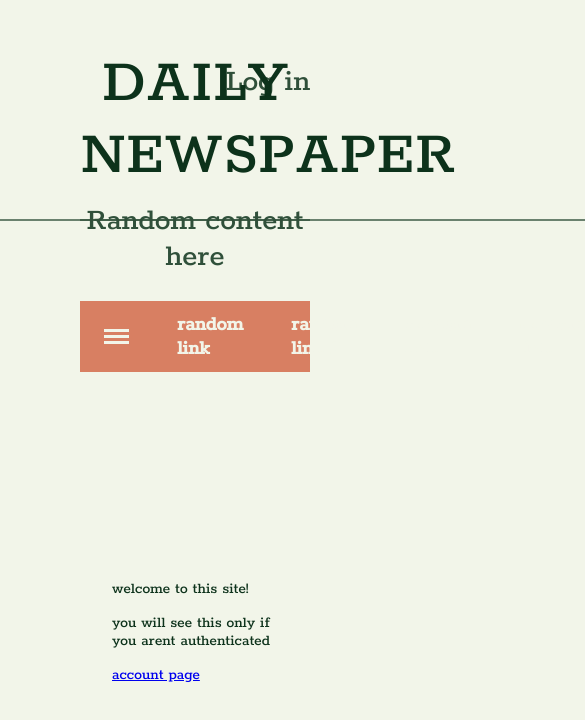
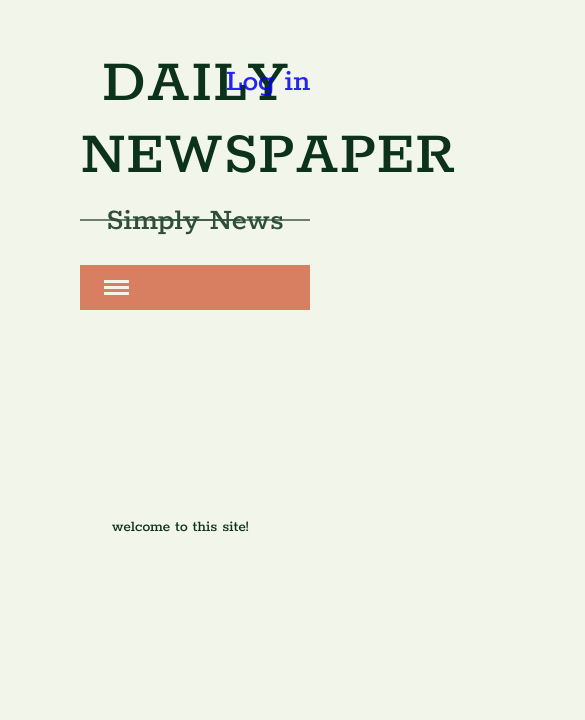
Before and after one commit to harshmehta14/Newspaper, a Gatsby site in the folder frontend_web/: page / in a window 390 px wide. Shown: the top 720 px of the page, 585 px wide, since content can reach past the window. Built offline with nearby package versions, Linux system fonts and the light colour scheme; Gatsby itself is replaced by a stand-in of ours.

Commit message:
nav + placeholder content

```diff
--- a/frontend_web/package.json
+++ b/frontend_web/package.json
@@ -17,6 +17,7 @@
   "dependencies": {
     "@auth0/auth0-react": "^1.12.0",
     "babel-plugin-styled-components": "^2.0.7",
+    "classnames": "^2.3.2",
     "gatsby": "^5.0.0",
     "gatsby-plugin-manifest": "^5.0.0",
     "gatsby-plugin-styled-components": "^6.0.0",
--- a/frontend_web/src/components/LoginButton.js
+++ b/frontend_web/src/components/LoginLink.js
@@ -8,6 +8,7 @@ const Login = styled.a`
 	right: 5rem;
 	font-size: 2rem;
 	opacity: 0.85;
+	text-decoration: none;
 
 	:hover {
 		cursor: pointer;
@@ -15,10 +16,10 @@ const Login = styled.a`
 	}
 `
 
-function LoginButton() {
-	const { isAuthenticated, loginWithRedirect } = useAuth0()
+function LoginLink() {
+	const { isAuthenticated } = useAuth0()
 
-	return !isAuthenticated && <Login onClick={loginWithRedirect}>Log in</Login>
+	return !isAuthenticated && <Login href="/account">Log in</Login>
 }
 
-export default LoginButton
+export default LoginLink
--- a/frontend_web/src/components/LogoutButton.js
+++ b/frontend_web/src/components/LogoutLink.js
@@ -15,7 +15,7 @@ const Logout = styled.a`
 	}
 `
 
-function LogoutButton() {
+function LogoutLink() {
 	const { isAuthenticated, logout } = useAuth0()
 
 	return (
@@ -30,4 +30,4 @@ function LogoutButton() {
 	)
 }
 
-export default LogoutButton
+export default LogoutLink
--- a/frontend_web/src/components/layout.js
+++ b/frontend_web/src/components/layout.js
@@ -4,6 +4,9 @@ import * as React from "react"
 import styled from "styled-components"
 import "../components/styles/global.css"
 import Nav from "./nav"
+import { Link } from "gatsby"
+import LoginLink from "./LoginLink"
+import LogoutLink from "./LogoutLink"
 // import Footer from "./footer"
 
 const Container = styled.div`
@@ -15,6 +18,11 @@ const Header = styled.h1`
 	font-size: 4rem;
 	text-transform: uppercase;
 	margin-top: 3rem;
+
+	a {
+		text-decoration: none;
+		color: inherit;
+	}
 `
 
 const Header2 = styled.h2`
@@ -45,14 +53,60 @@ const Header2 = styled.h2`
 	::after {
 		right: 0;
 	}
+
+	@media (max-width: 1700px) {
+		::before,
+		::after {
+			width: 35rem;
+		}
+	}
+
+	@media (max-width: 1490px) {
+		::before,
+		::after {
+			width: 30rem;
+		}
+	}
+
+	@media (max-width: 1320px) {
+		::before,
+		::after {
+			width: 25rem;
+		}
+	}
+
+	@media (max-width: 1150px) {
+		::before,
+		::after {
+			width: 20rem;
+		}
+	}
+
+	@media (max-width: 1000px) {
+		::before,
+		::after {
+			width: 15rem;
+		}
+	}
+
+	@media (max-width: 850px) {
+		::before,
+		::after {
+			width: 10rem;
+		}
+	}
 `
 
 const Layout = ({ children }) => {
 	return (
 		<>
+			<LoginLink />
+			<LogoutLink />
 			<Container>
-				<Header>Daily newspaper</Header>
-				<Header2>Random content here</Header2>
+				<Header>
+					<Link to="/">Daily newspaper</Link>
+				</Header>
+				<Header2>Simply News</Header2>
 				<Nav />
 				<main>{children}</main>
 			</Container>
--- a/frontend_web/src/components/nav.js
+++ b/frontend_web/src/components/nav.js
@@ -2,20 +2,25 @@ import * as React from "react"
 import styled from "styled-components"
 import { useState } from "react"
 import { Link } from "gatsby"
-import { bar, ham } from "../components/styles/nav.module.css"
+import {
+	bar,
+	ham,
+	innerlinks,
+	active,
+	align,
+} from "../components/styles/nav.module.css"
+import classNames from "classnames"
 
 const Pagelinks = styled.nav`
 	padding: 0.7rem 1.5rem;
 	background-color: var(--c1);
-	display: flex;
-	align-items: center;
-	justify-content: space-between;
-	gap: 3rem;
+
 	ul {
 		margin: 0;
 		display: flex;
 		gap: 3rem;
 		align-items: center;
+		justify-content: center;
 		list-style: none;
 		padding: 0;
 	}
@@ -26,6 +31,11 @@ const Pagelinks = styled.nav`
 		font-size: 1.3rem;
 		font-weight: 800;
 	}
+
+	@media (max-width: 850px) {
+		display: flex;
+		justify-content: space-between;
+	}
 `
 
 export default function Nav() {
@@ -35,33 +45,41 @@ export default function Nav() {
 		setToggle(!toggle)
 	}
 
+	const active_links = classNames(innerlinks, active)
+	const active_ham = classNames(ham, active)
+
 	return (
 		<Pagelinks>
 			<div
-				className={ham}
+				className={toggle ? active_ham : ham}
+				onClick={handleToggle}
 				role="navigation">
 				<span className={bar}></span>
 				<span className={bar}></span>
 				<span className={bar}></span>
 			</div>
-			<ul>
+			<ul
+				ul
+				className={toggle ? active_links : innerlinks}
+				onClick={handleToggle}
+				role="navigation">
 				<li>
-					<Link to="/">random link</Link>
+					<Link to="/">Home</Link>
 				</li>
 				<li>
-					<Link to="/">random link 2</Link>
+					<Link to="/account">Account</Link>
 				</li>
 				<li>
-					<Link to="/">random link</Link>
+					<Link to="/customers">Customers</Link>
 				</li>
 				<li>
-					<Link to="/">random link</Link>
+					<Link to="/paperboys">Paperboys</Link>
 				</li>
 				<li>
-					<Link to="/">random link</Link>
+					<Link to="/distribution">Distribution</Link>
 				</li>
 			</ul>
-			<div>{/* div to center the links */}</div>
+			<div className={align}></div>
 		</Pagelinks>
 	)
 }
--- a/frontend_web/src/components/styles/layout.module.css
+++ b/frontend_web/src/components/styles/layout.module.css
@@ -0,0 +1,3 @@
+.hide {
+	align-self: center;
+}
--- a/frontend_web/src/components/styles/nav.module.css
+++ b/frontend_web/src/components/styles/nav.module.css
@@ -8,7 +8,66 @@
 	margin: 0.2rem auto;
 }
 
+.innerlinks {
+	display: flex;
+	gap: 3rem;
+}
+
 .ham {
-	display: block;
-	cursor: pointer;
+	display: none;
 }
+
+.align {
+	display: none;
+}
+
+/* media queries */
+@media (max-width: 850px) {
+	.ham {
+		display: block;
+		cursor: pointer;
+	}
+
+	.align {
+		content: " ";
+		display: block;
+	}
+
+	.innerlinks {
+		display: flex;
+		flex-direction: column;
+		gap: 2rem;
+		text-align: center;
+		transition: 0.3s ease-in-out;
+		position: fixed;
+		top: 4rem;
+		width: 100%;
+		left: 100vh;
+		background-color: inherit;
+		padding: 10rem 0 25rem 0;
+	} /* Now it is actually hidden */
+
+	.innerlinks.active {
+		left: 0;
+	}
+
+	.ham.active .bar:nth-child(2) {
+		display: none;
+	}
+
+	.ham.active .bar:nth-child(1) {
+		transform: translateY(9px) rotate(45deg);
+	}
+
+	.ham.active .bar:nth-child(3) {
+		transform: translateY(0) rotate(-45deg);
+	}
+
+	ul li .button {
+		border: none;
+		padding: 0;
+		width: auto;
+		margin: 0 auto;
+		transition: none;
+	}
+}
--- a/frontend_web/src/pages/index.js
+++ b/frontend_web/src/pages/index.js
@@ -1,23 +1,11 @@
 import * as React from "react"
-import { Link } from "gatsby"
 import Layout from "../components/layout"
 import "../components/styles/global.css"
-import LoginButton from "../components/LoginButton"
-import { useAuth0 } from "@auth0/auth0-react"
 
 const IndexPage = () => {
-	const { isAuthenticated } = useAuth0()
 	return (
 		<Layout>
 			<p>welcome to this site!</p>
-			{isAuthenticated && (
-				<p>you will see this only if you are authenticated</p>
-			)}
-			{!isAuthenticated && (
-				<p>you will see this only if you arent authenticated</p>
-			)}
-			<Link to="/account">account page</Link>
-			<LoginButton />
 		</Layout>
 	)
 }
```
Also changed, not shown: frontend_web/src/pages/account.js (+4 -9 lines), frontend_web/src/pages/customers.js (added, +20 -0 lines), frontend_web/src/pages/distribution.js (added, +20 -0 lines), frontend_web/src/pages/paperboys.js (added, +20 -0 lines), 1 other file.
